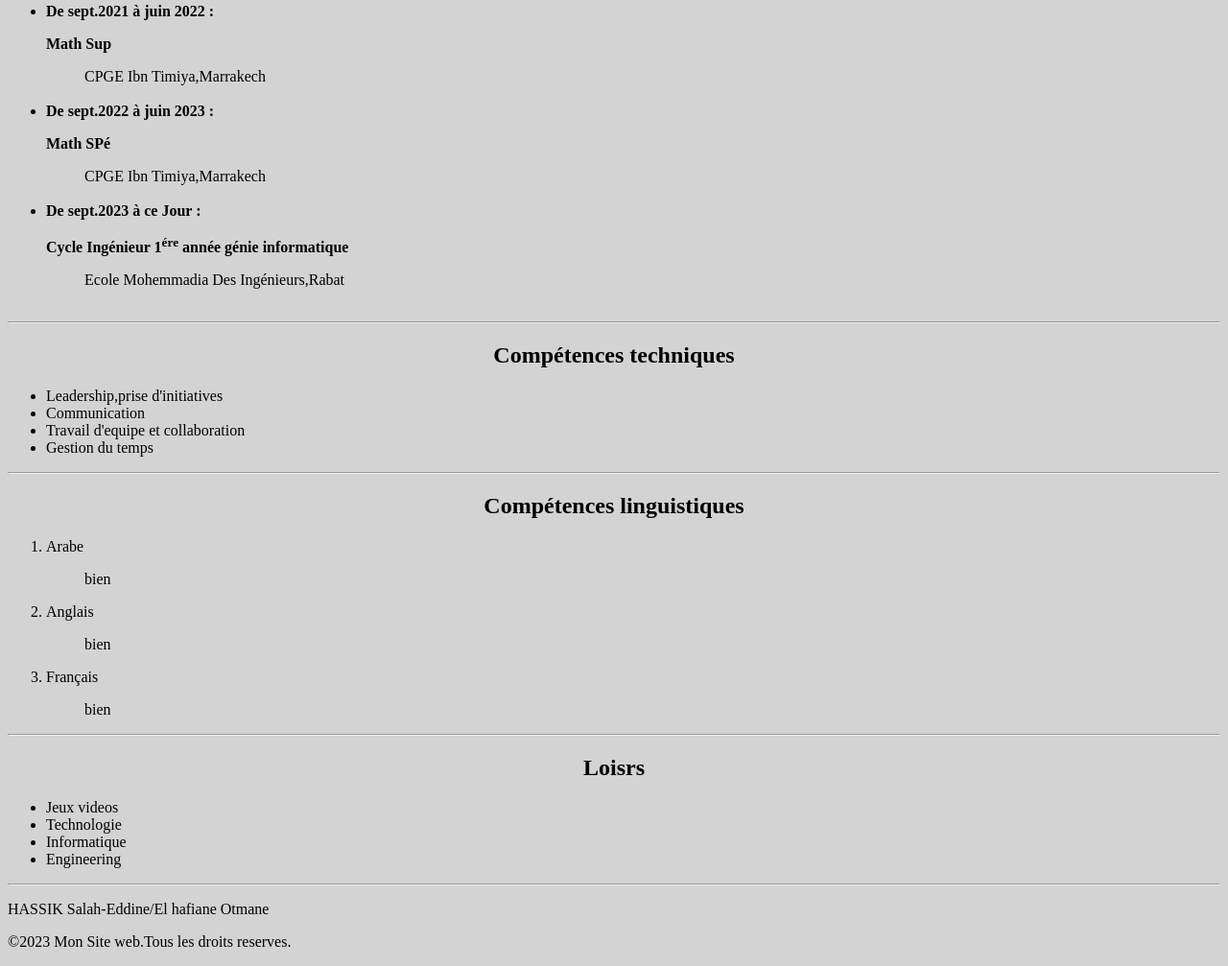
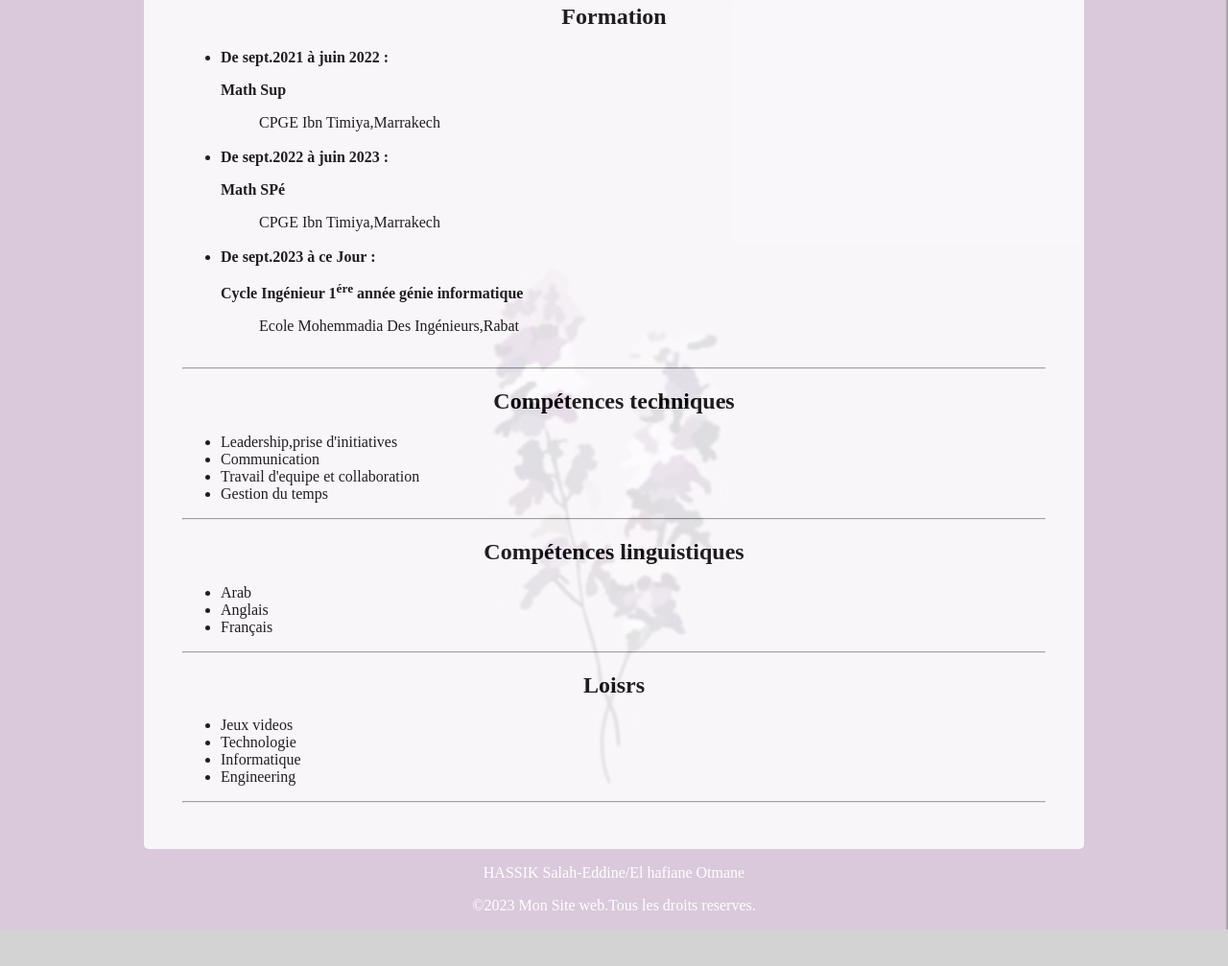
Before and after one commit to Salah-ZEddine/projet-web-dev-, a plain HTML site: page cv/index.html in a window 1280 px wide. Shown: the part 508-1515 px from the top of the page at 96% size. After the commit the page ends 1477 px from the top, so only its background shows below. Drawn offline with Linux system fonts and the light colour scheme; files that its build step writes are made by us from their sources; files whose address does not match are found by name.

Commit message:
modification en amphi

```diff
--- a/cv/design.css
+++ b/cv/design.css
@@ -1,11 +1,29 @@
-header h1{
-    text-align: center;
-}
-section h2{
+h1,h2{
     text-align: center;
 }
 
 body{
     background-color: lightgrey;
+    background-image: url('/images/cv\ background2.jpg');
+    background-repeat: no-repeat;
+    background-size:cover;
+    background-attachment: fixed;
+}
+section{
+    background-color: white;
+    opacity: 0.85;
+    padding: 40px;
+    width: 900px;
+    margin: auto;
+    text-align: justify;
+    border: hidden;
+    border-radius: 5px;
+}
+footer{
+
+
+    color: white;
+    text-align: center;
+
 
 }
--- a/cv/index.html
+++ b/cv/index.html
@@ -3,13 +3,13 @@
     <head>
         <title>CV HASSIK Salah-Eddine </title>
         <meta charset="UTF-8"/>
-        <link rel="stylesheet" href="cv/design.css"/>
+        <link rel="stylesheet" href="design.css"/>
         <script src="cv/interract.js"></script>
 
     </head>
     <body>
         <header>
-           <h1>CV HASSIK Salah-Eddine</h1>
+           <h1 >CV HASSIK Salah-Eddine</h1>
         </header>
         <hr>
         <section>
@@ -71,11 +71,11 @@
             <hr>
             <article>
                 <h2>Compétences linguistiques</h2>
-                <ol>
-                    <li><dl>Arabe</dl><dd>bien</dd></li>
-                    <li><dl>Anglais</dl><dd>bien</dd></li>
-                    <li><dl>Français</dl><dd>bien</dd></li>
-                </ol>
+                <ul>
+                    <li>Arab</li>
+                    <li>Anglais</li>
+                    <li>Français</li>
+                </ul>
             </article>
             <hr>
             <article>
--- a/formulaire/formdesign.css
+++ b/formulaire/formdesign.css
@@ -11,12 +11,13 @@
 }
 
 body {
-    background-image: url('images/945216.jpeg');
+    background-image: url('/images/945216.jpeg');
     background-size: cover;
     background-repeat: no-repeat;
     font-family: Arial, sans-serif;
     margin: 0;
     padding: 0;
+
 
 }
 
```
Also changed, not shown: formulaire/form.html (+1 -0 lines), images/cv background.jpg (added), images/cv background2.jpg (added).
